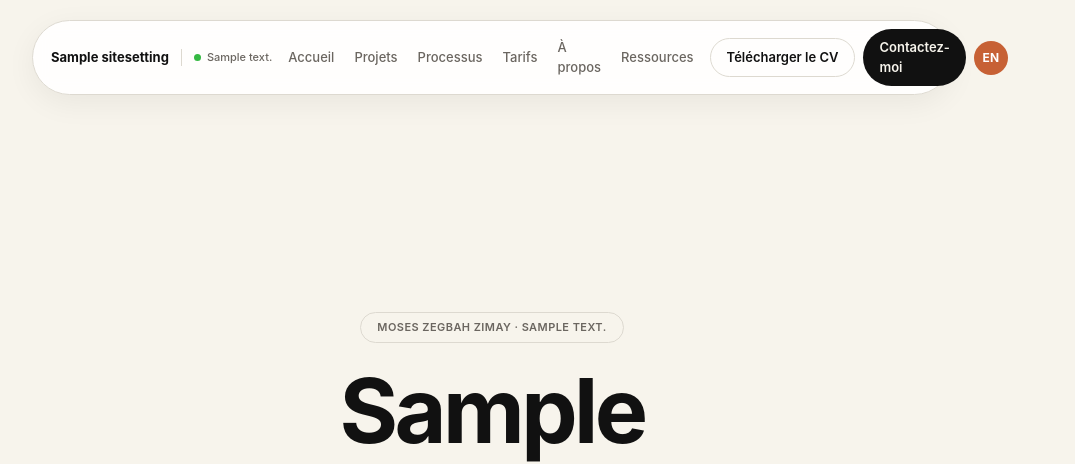
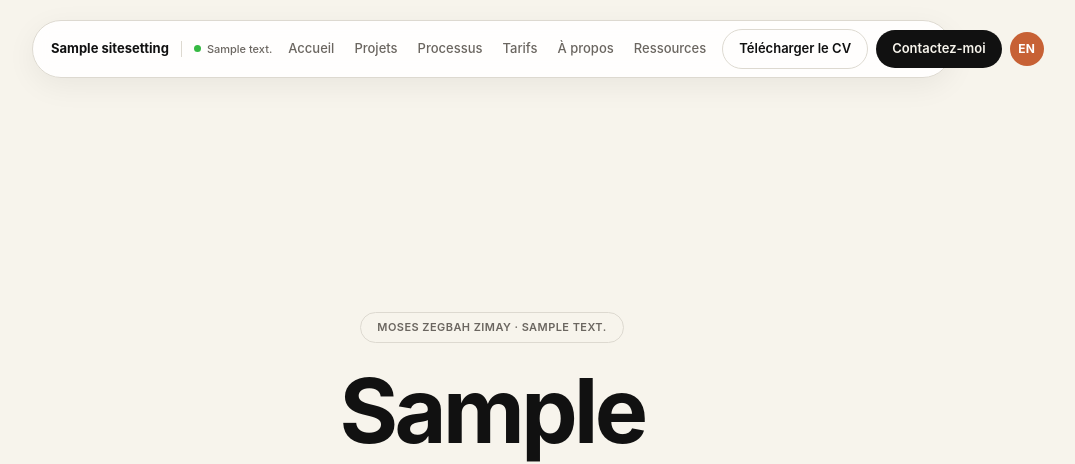
Before and after one commit to zimaymoses0-dev/zimaymoses-portofolio, a Django app: page / in a window 1280 px wide. Shown: the top 464 px of the page, without its empty margins (148-1223 px from the left). Run offline with Django 5.2, Linux system fonts and the light colour scheme; tables that the repository leaves empty hold one stand-in row (values such as "Sample post"); grey boxes marked "Sample" are stand-in pictures; parts of the project's set-up code (start-up, migrations or seed data) failed here and were passed over; some libraries are stand-ins or nearby versions.

Commit message:
Keep the header on one line at every screen width
Multi-word nav labels ("À propos", "Contactez-moi") no longer wrap, and
the compact menu now takes over below 1080px instead of 820px, where the
full navigation didn't fit inside the header pill.

Co-Authored-By: Claude Opus 5.5 <noreply@anthropic.com>

```diff
--- a/static/css/header.css
+++ b/static/css/header.css
@@ -54,6 +54,13 @@
   gap: var(--space-5);
   font-size: 13px;
   font-weight: 500;
+}
+
+/* Keep multi-word labels ("À propos", "Contactez-moi") on one line. */
+.header-nav a,
+.header-cv,
+.header-cta {
+  white-space: nowrap;
 }
 
 .header-nav a {
@@ -207,7 +214,7 @@
   color: var(--color-ink);
 }
 
-@media (max-width: 820px) {
+@media (max-width: 1080px) {
   .header-nav {
     display: none;
   }
```
Also changed, not shown: public/static/css/header.css (+8 -1 lines).
